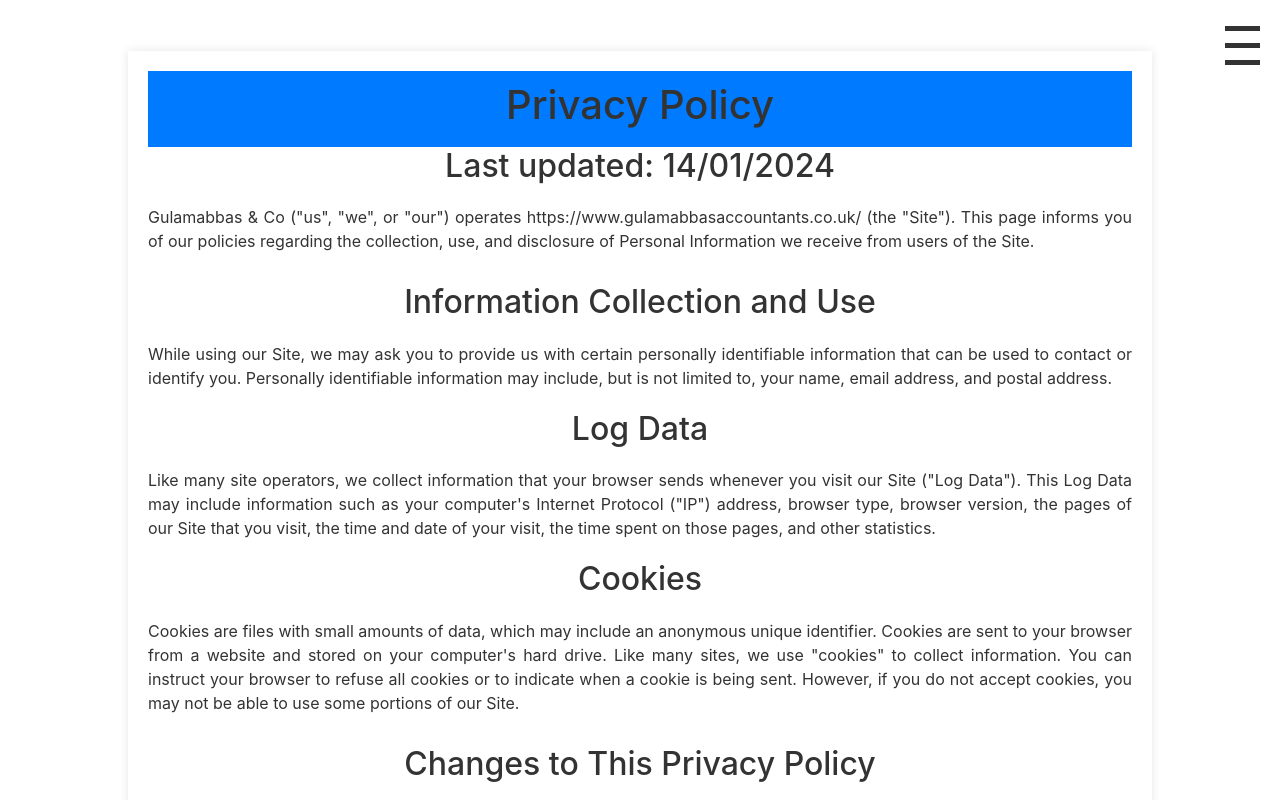
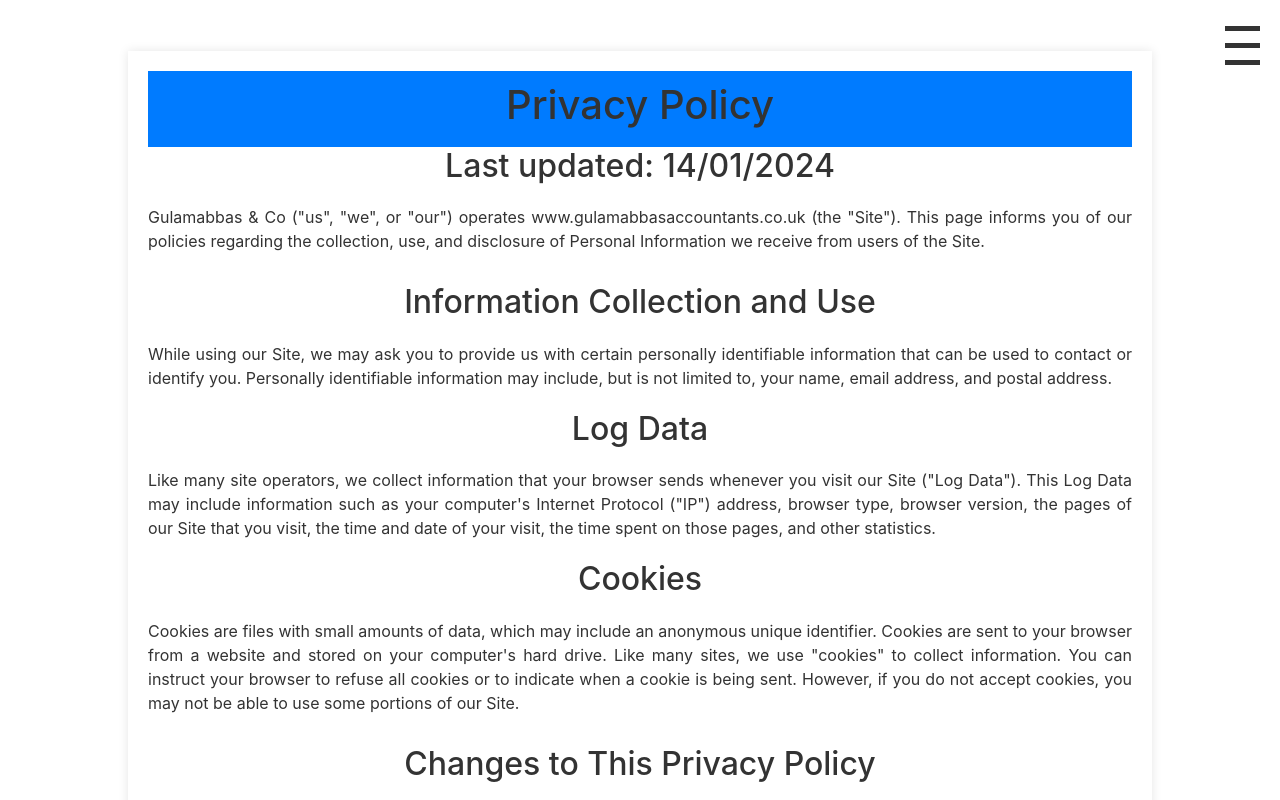
Before and after one commit to asaad227/abbasweb, a React (Create React App) app: page /privacy in a window 1280 px wide. Shown: the top 800 px of the page. Built offline with nearby package versions, Linux system fonts and the light colour scheme.

Commit message:
update privacy policy

```diff
--- a/src/Components/Privacy/index.js
+++ b/src/Components/Privacy/index.js
@@ -13,7 +13,7 @@
       <section>
         <h2>Last updated: 14/01/2024</h2>
         <p>
-          Gulamabbas & Co ("us", "we", or "our") operates https://www.gulamabbasaccountants.co.uk/ (the "Site"). This page informs you of our policies regarding the collection, use, and disclosure of Personal Information we receive from users of the Site.
+          Gulamabbas & Co ("us", "we", or "our") operates www.gulamabbasaccountants.co.uk (the "Site"). This page informs you of our policies regarding the collection, use, and disclosure of Personal Information we receive from users of the Site.
         </p>
       </section>
       <section>
```
